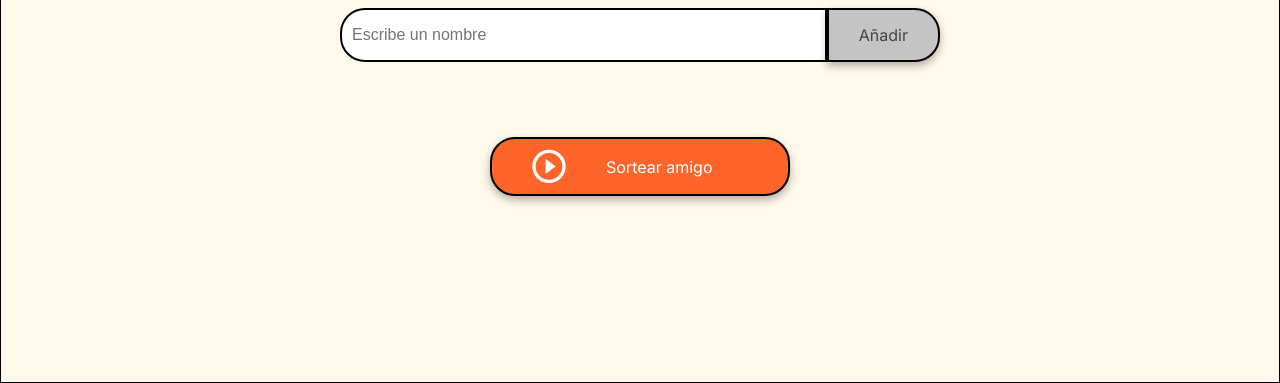
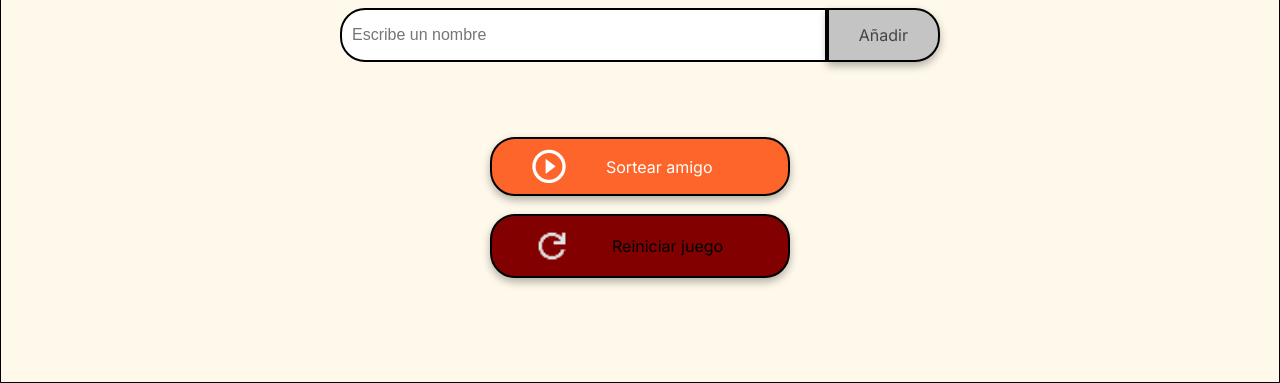
Before and after one commit to ojedag/challenge-amigo-secreto, a plain HTML site: page index.html in a window 1280 px wide. Shown: the part 417-800 px from the top of the page. Drawn offline with Linux system fonts and the light colour scheme.

Commit message:
agregar nuevo boton reiniciar juego, se dio estilos y se implementaron las funciones limpiaVistaListaAmigo y reiniciarJuego, también se agregó un icono refresh

```diff
--- a/app.js
+++ b/app.js
@@ -3,6 +3,12 @@ let amigos = [];
 
 function limpiarCampo() {
     document.getElementById('amigo').value = '';
+}
+
+function limpiaVistaListaAmigo() {
+    let lista = document.querySelector('#listaAmigos');
+    lista.innerHTML = '';
+    return lista;
 }
 
 function agregarAmigo() {
@@ -14,6 +20,7 @@ function agregarAmigo() {
         limpiarCampo();
     } else {
         amigos.push(inputAmigo);
+        document.getElementById('reiniciar').removeAttribute('disabled');
         actualizarListaAmigo();
         limpiarCampo();
     }
@@ -21,10 +28,9 @@ function agregarAmigo() {
 }
 
 function actualizarListaAmigo() {
-    let lista = document.querySelector('#listaAmigos');
-    lista.innerHTML = '';
+    let listaAmigos = limpiaVistaListaAmigo();
     for (let i = 0; i < amigos.length; i++) {
-        lista.innerHTML += `<li>${amigos[i]}</li>`;
+        listaAmigos.innerHTML += `<li>${amigos[i]}</li>`;
     }
 }
 
@@ -33,8 +39,16 @@ function sortearAmigo() {
         let indiceAleatorio = Math.floor(Math.random() * amigos.length);
         let amigoSecreto = document.getElementById('resultado');
         amigoSecreto.innerHTML = `El amigo secreto sorteado es: ${amigos[indiceAleatorio]}`;
-
+        limpiaVistaListaAmigo();
     } else {
         alert(`No tienes amigos inscritos para el sorteo`);
     }
 }
+
+function reiniciarJuego() {
+    amigos = [];
+    document.getElementById('resultado').innerHTML = '';
+    limpiaVistaListaAmigo();
+    limpiarCampo();
+    alert('Juego reiniciado');
+}
--- a/index.html
+++ b/index.html
@@ -1,5 +1,6 @@
 <!DOCTYPE html>
 <html lang="es">
+
 <head>
     <meta charset="UTF-8">
     <meta name="viewport" content="width=device-width, initial-scale=1.0">
@@ -21,16 +22,21 @@
             <h2 class="section-title">Digite el nombre de sus amigos</h2>
             <div class="input-wrapper">
                 <input type="text" id="amigo" class="input-name" placeholder="Escribe un nombre">
-                <button class="button-add" onclick="agregarAmigo()">Añadir</button>
+                <button class="button-add" onclick="agregarAmigo();">Añadir</button>
             </div>
 
             <ul id="listaAmigos" class="name-list" aria-labelledby="listaAmigos" role="list"></ul>
             <ul id="resultado" class="result-list" aria-live="polite"></ul>
 
             <div class="button-container">
-                <button class="button-draw" onclick="sortearAmigo()" aria-label="Sortear amigo secreto">
+                <button class="button-draw" onclick="sortearAmigo();" aria-label="Sortear amigo secreto">
                     <img src="assets/play_circle_outline.png" alt="Ícono para sortear">
                     Sortear amigo
+                </button>
+                <br>
+                <button id="reiniciar" class="button-refresh" onclick="reiniciarJuego();" disabled aria-label="Reiniciar juego">
+                    <img src="assets/refresh.png" alt="">
+                    Reiniciar juego
                 </button>
             </div>
         </section>
@@ -38,4 +44,5 @@
 
     <script src="app.js" defer></script>
 </body>
+
 </html>
--- a/style.css
+++ b/style.css
@@ -143,7 +143,8 @@ ul {
 }
 
 /* Botón de sortear título */
-.button-draw {
+.button-draw,
+.button-refresh {
     display: flex;
     align-items: center;
     width: 100%;
@@ -160,3 +161,17 @@ ul {
 .button-draw:hover {
     background-color: var(--color-button-hover);
 }
+
+.button-refresh {
+    background-color: #820000;
+    color: #000;
+}
+
+.button-refresh img {
+    margin-right: 40px;
+    width: 40px;
+}
+
+.button-refresh:hover {
+    background-color: red;
+}
```
Also changed, not shown: assets/refresh.png (added).
